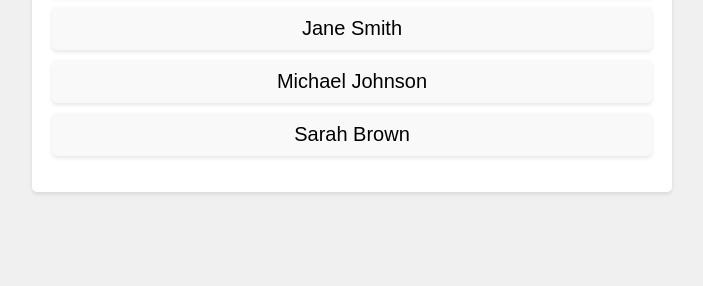
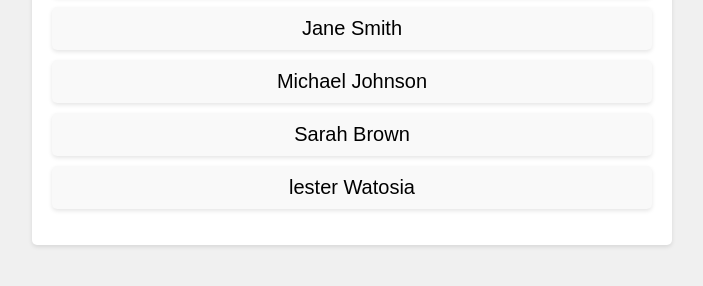
Before and after one commit to lestersinjacreater/tech2givegithubtest, a plain HTML site: page index.html in a window 1280 px wide. Shown: the part 196-482 px from the top of the page, without its empty margins (288-991 px from the left). Drawn offline with Linux system fonts and the light colour scheme.

Commit message:
lester commit

```diff
--- a/index.html
+++ b/index.html
@@ -14,6 +14,7 @@
             <li>Jane Smith</li>
             <li>Michael Johnson</li>
             <li>Sarah Brown</li>
+            <li>lester Watosia</li>
         </ul>
     </div>
 </body>
```
